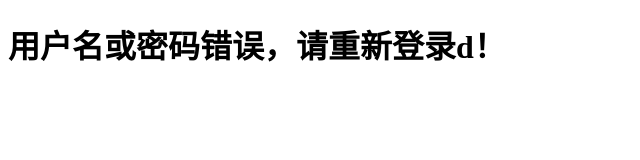
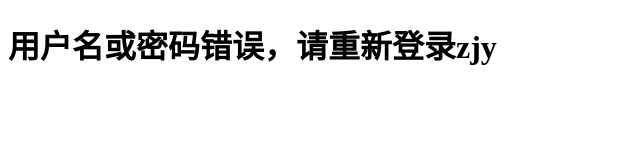
Before and after one commit to Hygge885/javaweb0001, a plain HTML site: page web/error.html in a window 1280 px wide. Shown: the full height of the page, 0-640 px from the left. Drawn offline with Linux system fonts and the light colour scheme.

Commit message:
zjy提交01

```diff
--- a/web/error.html
+++ b/web/error.html
@@ -5,6 +5,6 @@
     <title>登录失败</title>
 </head>
 <body>
-<h1>用户名或密码错误，请重新登录d！</h1>
+<h1>用户名或密码错误，请重新登录zjy</h1>
 </body>
 </html>
```
